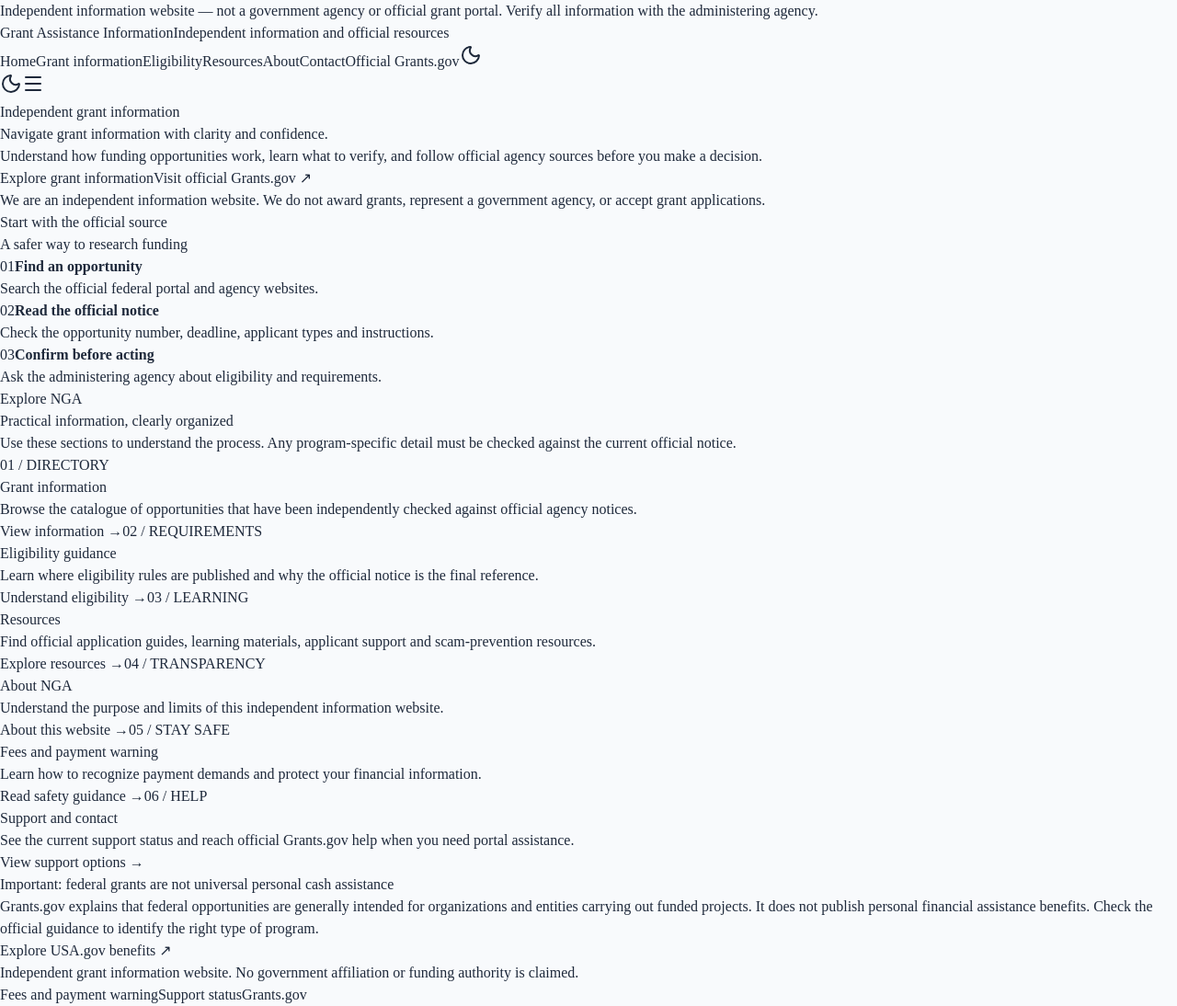
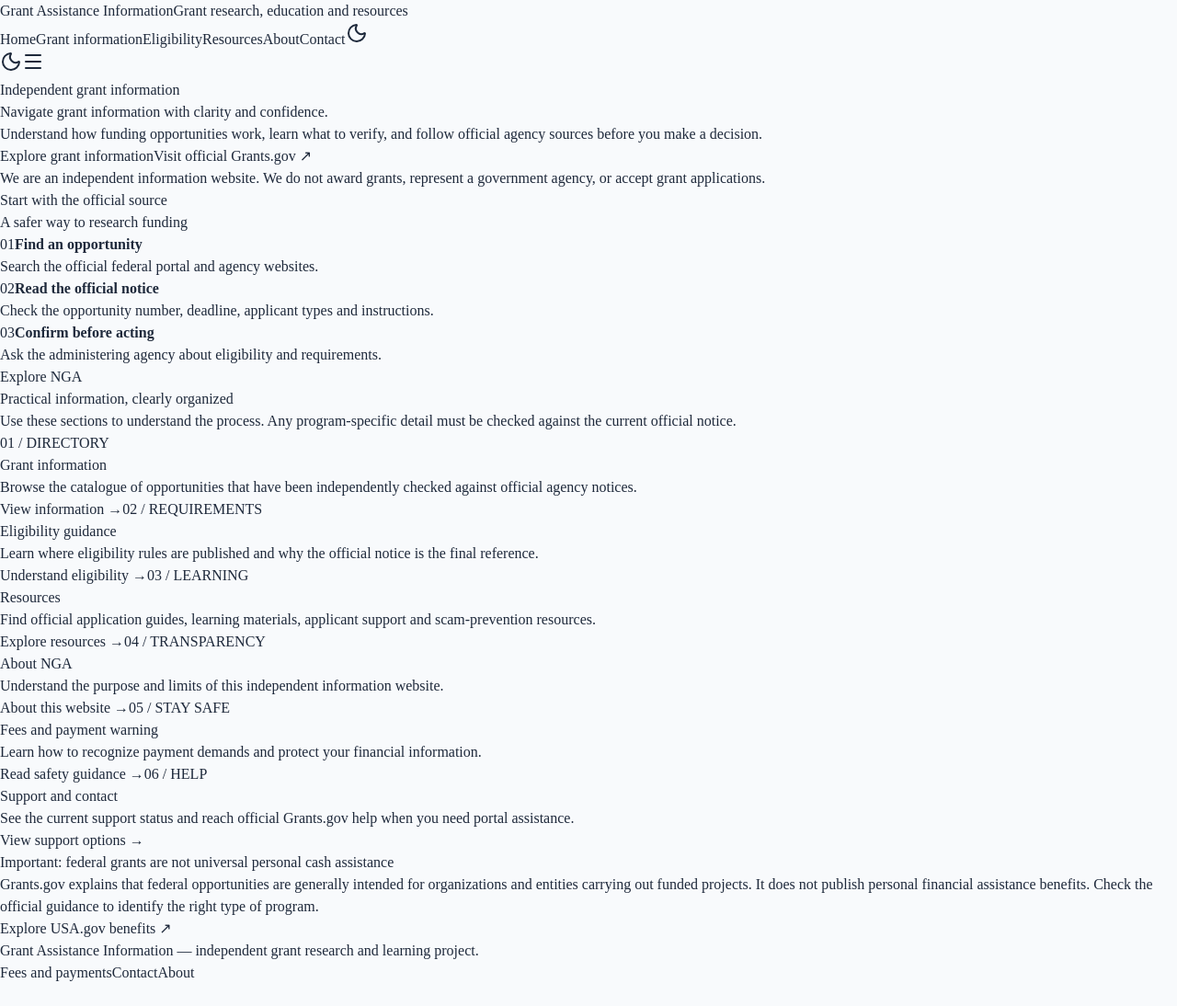
Before and after one commit to anne67j-boop/NGA, a React (Create React App) app in the folder frontend/: page / in a window 1280 px wide. Shown: the whole page at 92% size. After the commit the page ends 1070 px from the top, so only its background shows below. Built offline with nearby package versions, Linux system fonts and the light colour scheme; the HTML template or start-up script is replaced by a standard one.

Commit message:
Remove Grants.gov branding and warning UI from NGA pages

```diff
--- a/frontend/src/components/Layout.tsx
+++ b/frontend/src/components/Layout.tsx
@@ -20,34 +20,22 @@ const Layout: React.FC<LayoutProps> = ({ children }) => {
     try {
       const saved = window.localStorage.getItem("theme");
       if (saved === "light" || saved === "dark") return saved;
-    } catch {
-      // Storage may be unavailable in private or restricted browsing contexts.
-    }
+    } catch {}
     return window.matchMedia?.("(prefers-color-scheme: dark)").matches ? "dark" : "light";
   });
 
   useEffect(() => {
     document.documentElement.classList.toggle("dark", theme === "dark");
-    try {
-      window.localStorage.setItem("theme", theme);
-    } catch {
-      // Theme remains available for this page session when storage is blocked.
-    }
+    try { window.localStorage.setItem("theme", theme); } catch {}
   }, [theme]);
-
-  const toggleTheme = () => setTheme((current) => current === "light" ? "dark" : "light");
 
   return (
     <div className="relative flex min-h-screen flex-col bg-slate-50 font-sans text-slate-900 transition-colors dark:bg-slate-950 dark:text-slate-100">
-      <div className="border-b border-amber-300 bg-amber-50 px-4 py-2 text-center text-xs font-medium text-amber-950 dark:border-amber-900 dark:bg-amber-950/40 dark:text-amber-100">
-        Independent information website — not a government agency or official grant portal. Verify all information with the administering agency.
-      </div>
-
       <header className="sticky top-0 z-40 border-b border-slate-200 bg-white shadow-sm dark:border-slate-800 dark:bg-slate-900">
         <div className="mx-auto flex h-20 max-w-7xl items-center justify-between px-4 sm:px-6 lg:px-8">
           <a href="#/" className="min-w-0 text-left" aria-label="Grant Assistance Information home">
             <span className="block truncate text-lg font-bold text-slate-900 dark:text-white">Grant Assistance Information</span>
-            <span className="block text-xs text-slate-600 dark:text-slate-400">Independent information and official resources</span>
+            <span className="block text-xs text-slate-600 dark:text-slate-400">Grant research, education and resources</span>
           </a>
 
           <nav className="hidden items-center gap-1 lg:flex" aria-label="Main navigation">
@@ -56,16 +44,13 @@ const Layout: React.FC<LayoutProps> = ({ children }) => {
                 {item.label}
               </a>
             ))}
-            <a href="https://www.grants.gov/" rel="noopener noreferrer" className="ml-2 rounded bg-brand-700 px-4 py-2 text-sm font-semibold text-white hover:bg-brand-800">
-              Official Grants.gov
-            </a>
-            <button type="button" onClick={toggleTheme} aria-label="Toggle color theme" className="ml-2 rounded p-2 text-slate-600 hover:bg-slate-100 dark:text-slate-300 dark:hover:bg-slate-800">
+            <button type="button" onClick={() => setTheme((current) => current === "light" ? "dark" : "light")} aria-label="Toggle color theme" className="ml-2 rounded p-2 text-slate-600 hover:bg-slate-100 dark:text-slate-300 dark:hover:bg-slate-800">
               {theme === "light" ? <Moon className="h-5 w-5" /> : <Sun className="h-5 w-5" />}
             </button>
           </nav>
 
           <div className="flex items-center gap-2 lg:hidden">
-            <button type="button" onClick={toggleTheme} aria-label="Toggle color theme" className="rounded p-2 text-slate-600 dark:text-slate-300">
+            <button type="button" onClick={() => setTheme((current) => current === "light" ? "dark" : "light")} aria-label="Toggle color theme" className="rounded p-2 text-slate-600 dark:text-slate-300">
               {theme === "light" ? <Moon className="h-5 w-5" /> : <Sun className="h-5 w-5" />}
             </button>
             <button type="button" onClick={() => setMenuOpen((open) => !open)} aria-label={menuOpen ? "Close menu" : "Open menu"} aria-expanded={menuOpen} className="rounded p-2 text-slate-700 dark:text-slate-200">
@@ -81,9 +66,6 @@ const Layout: React.FC<LayoutProps> = ({ children }) => {
                 {item.label}
               </a>
             ))}
-            <a href="https://www.grants.gov/" rel="noopener noreferrer" className="mt-2 block rounded bg-brand-700 px-3 py-3 text-center text-sm font-semibold text-white">
-              Official Grants.gov
-            </a>
           </nav>
         )}
       </header>
@@ -92,11 +74,11 @@ const Layout: React.FC<LayoutProps> = ({ children }) => {
 
       <footer className="border-t border-slate-200 bg-slate-100 py-8 dark:border-slate-800 dark:bg-slate-900">
         <div className="mx-auto flex max-w-7xl flex-col gap-3 px-4 text-sm text-slate-600 dark:text-slate-400 sm:flex-row sm:items-center sm:justify-between sm:px-6 lg:px-8">
-          <p>Independent grant information website. No government affiliation or funding authority is claimed.</p>
+          <p>Grant Assistance Information — independent grant research and learning project.</p>
           <div className="flex flex-wrap gap-4">
-            <a href="#/refunds" className="underline hover:text-slate-950 dark:hover:text-white">Fees and payment warning</a>
-            <a href="#/contact" className="underline hover:text-slate-950 dark:hover:text-white">Support status</a>
-            <a href="https://www.grants.gov/" rel="noopener noreferrer" className="underline hover:text-slate-950 dark:hover:text-white">Grants.gov</a>
+            <a href="#/refunds" className="underline hover:text-slate-950 dark:hover:text-white">Fees and payments</a>
+            <a href="#/contact" className="underline hover:text-slate-950 dark:hover:text-white">Contact</a>
+            <a href="#/about" className="underline hover:text-slate-950 dark:hover:text-white">About</a>
           </div>
         </div>
       </footer>
```
